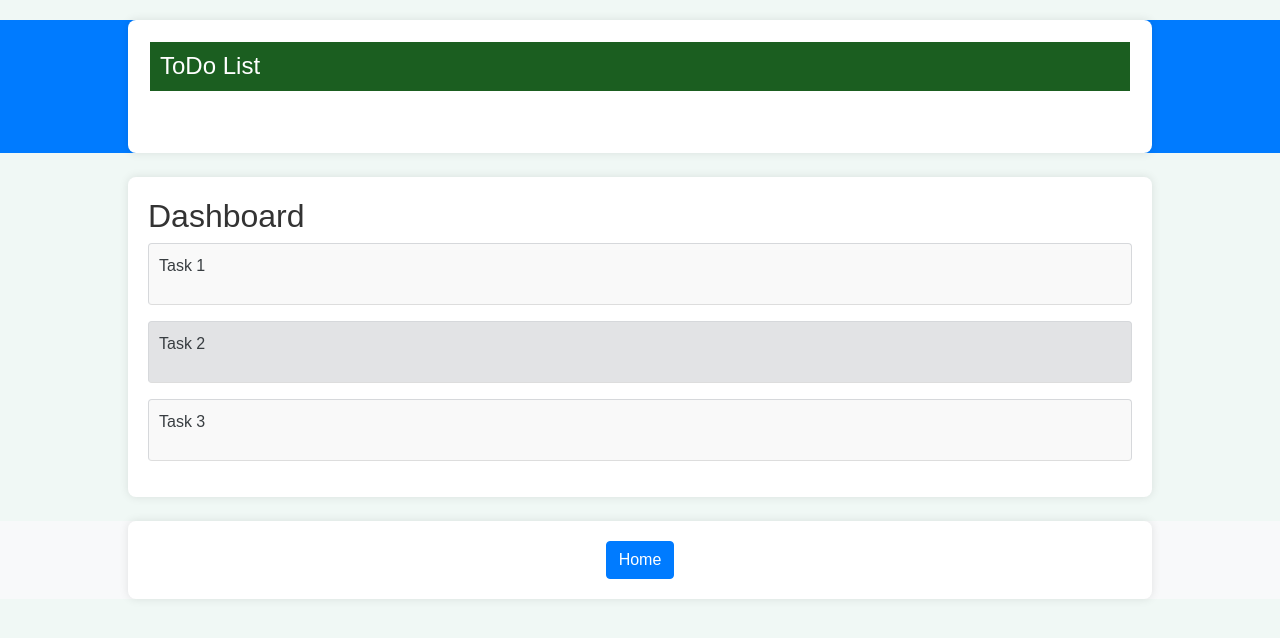
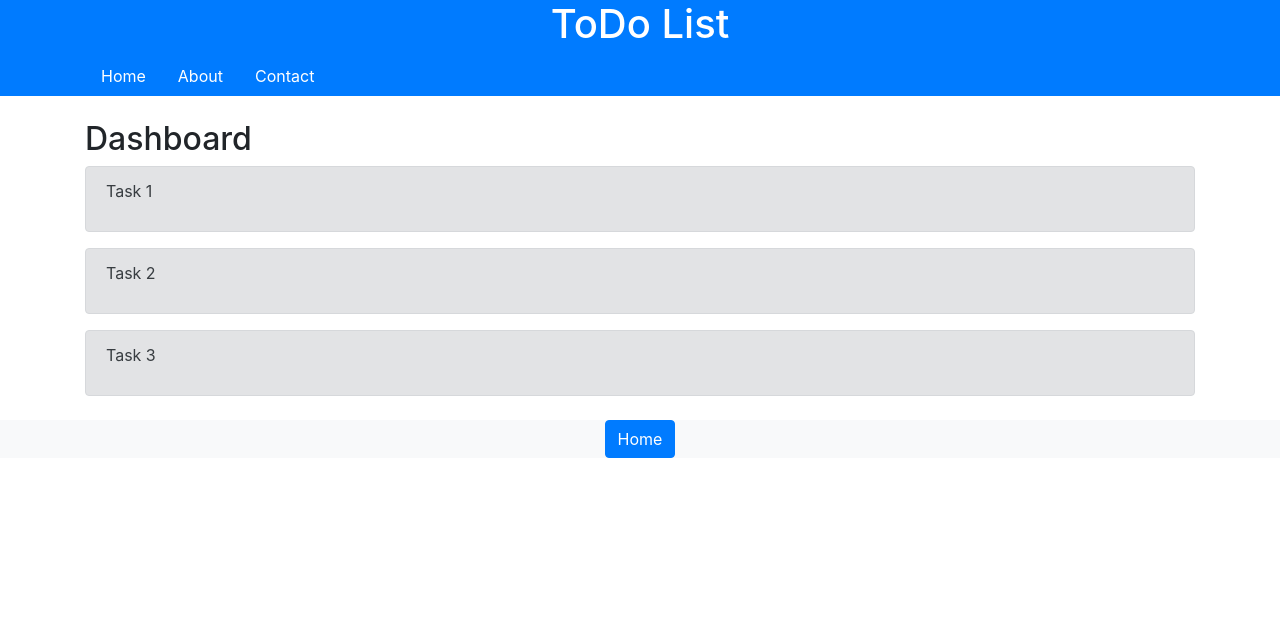
Before and after one commit to imamchris/ToDo, a Flask app: page /dashboard in a window 1280 px wide. Shown: the top 638 px of the page. Run offline with Flask 3, Linux system fonts and the light colour scheme; a user stored in the database is signed in; some libraries are stand-ins or nearby versions.

Commit message:
Refined index page

```diff
--- a/static/style.css
+++ b/static/style.css
@@ -1,83 +1,10 @@
-body {
-    background-color: #f0f8f5; /* Light green background */
-    color: #333; /* Dark text for readability */
-    font-family: Arial, sans-serif;
-    margin: 0;
-    padding: 0;
+hr{
+    border: 2px solid #333;
+    height: 20px;
+    background: #333;
+    background-image: linear-gradient(to right, #ccc, #333, #ccc);
 }
 
 h1{
-    background-color: #1b5e20; /* Even darker green header */
-    color: white;
-    padding: 10px ;
-    margin: 2px;
-    padding-left: 10px;
-    text-align: left;
-    font-size: 24px;
+    text-align: center;
 }
-
-.container {
-    width: 80%;
-    margin: 20px auto;
-    background-color: white;
-    padding: 20px;
-    border-radius: 8px;
-    box-shadow: 0 0 10px rgba(0, 0, 0, 0.1);
-}
-
-.todo-item {
-    display: flex;
-    justify-content: space-between;
-    align-items: center;
-    padding: 10px;
-    border-bottom: 1px solid #ddd;
-}
-
-.todo-item:nth-child(even) {
-    background-color: #f9f9f9;
-}
-
-.todo-item.completed {
-    text-decoration: line-through;
-    color: #888;
-}
-
-button {
-    background-color: #1b5e20; /* Even darker green buttons */
-    color: white;
-    border: none;
-    padding: 10px 15px;
-    border-radius: 5px;
-    cursor: pointer;
-    transition: background-color 0.3s;
-}
-
-button:hover {
-    background-color: #0d3d14; /* Even darker green on hover */
-}
-
-button.delete {
-    background-color: #f44336; /* Red delete button */
-}
-
-button.delete:hover {
-    background-color: #e53935; /* Darker red on hover */
-}
-
-button.add {
-    background-color: #ffeb3b; /* Yellow add button */
-    color: black;
-}
-
-button.add:hover {
-    background-color: #fdd835; /* Darker yellow on hover */
-}
-
-input[type="text"] {
-    width: calc(100% - 22px);
-    padding: 10px;
-    margin: 10px 0;
-    border: 1px solid #ccc;
-    border-radius: 5px;
-    box-sizing: border-box;
-}
```
Also changed, not shown: templates/index.html (+37 -3 lines), user_data.db.
